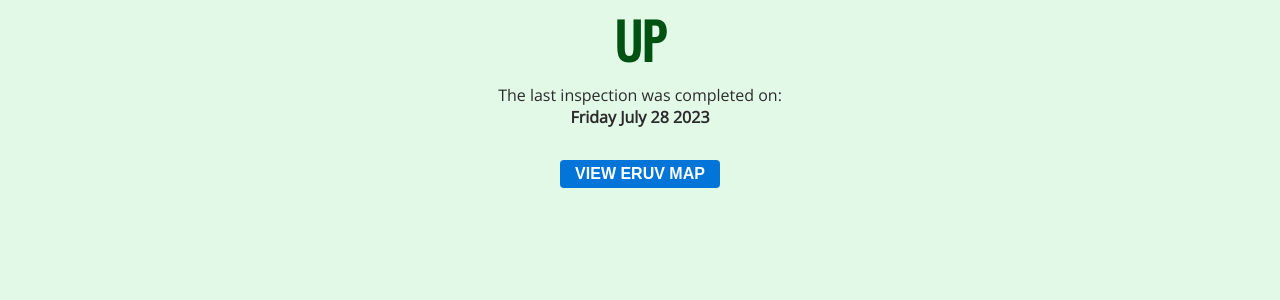
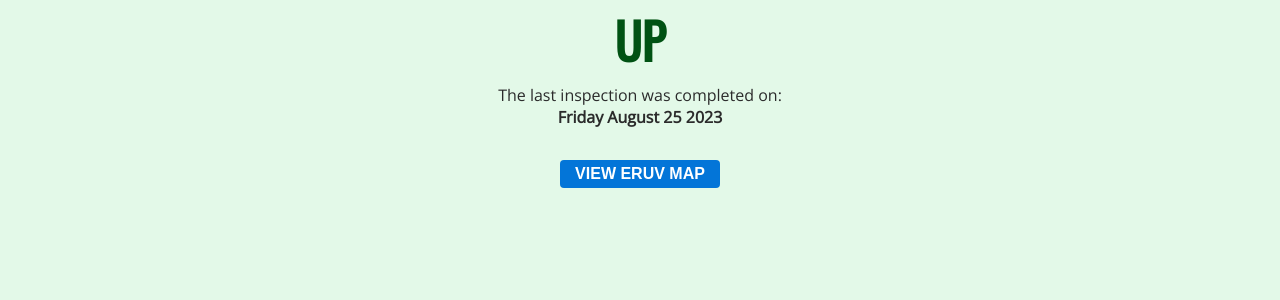
Before and after one commit to MisterGlass/eiruv, a Jekyll site: the page built from docs/index.md, in a window 1280 px wide. Shown: the part 132-432 px from the top of the page. Built offline with Jekyll 4.4.1, drawn with Linux system fonts in a browser that asks for light colours; our own code applies the rules of GitHub Pages for plain Markdown files.

Commit message:
Update eruv_status.yml

```diff
--- a/docs/_data/eruv_status.yml
+++ b/docs/_data/eruv_status.yml
@@ -1,3 +1,3 @@
 status: "Up"
-date: "Friday July 28 2023"
+date: "Friday August 25 2023"
 details: ""
```
